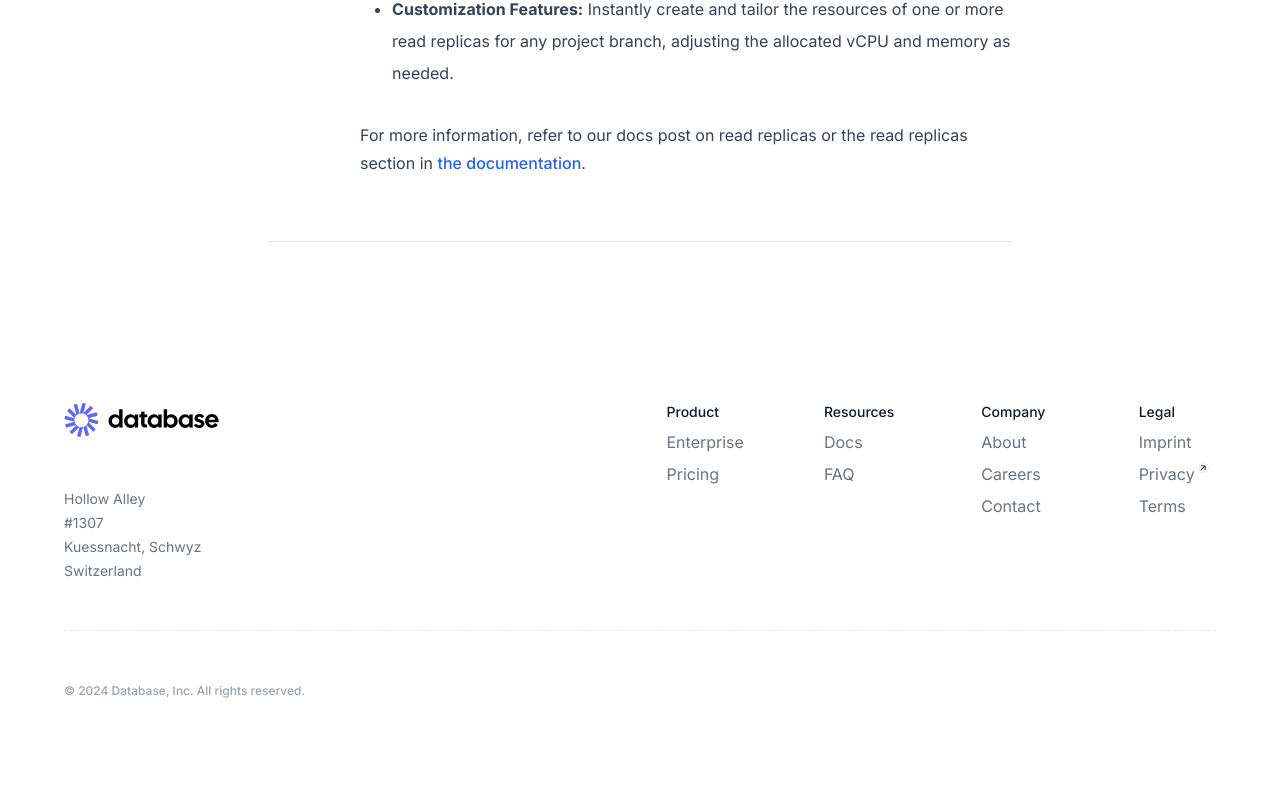
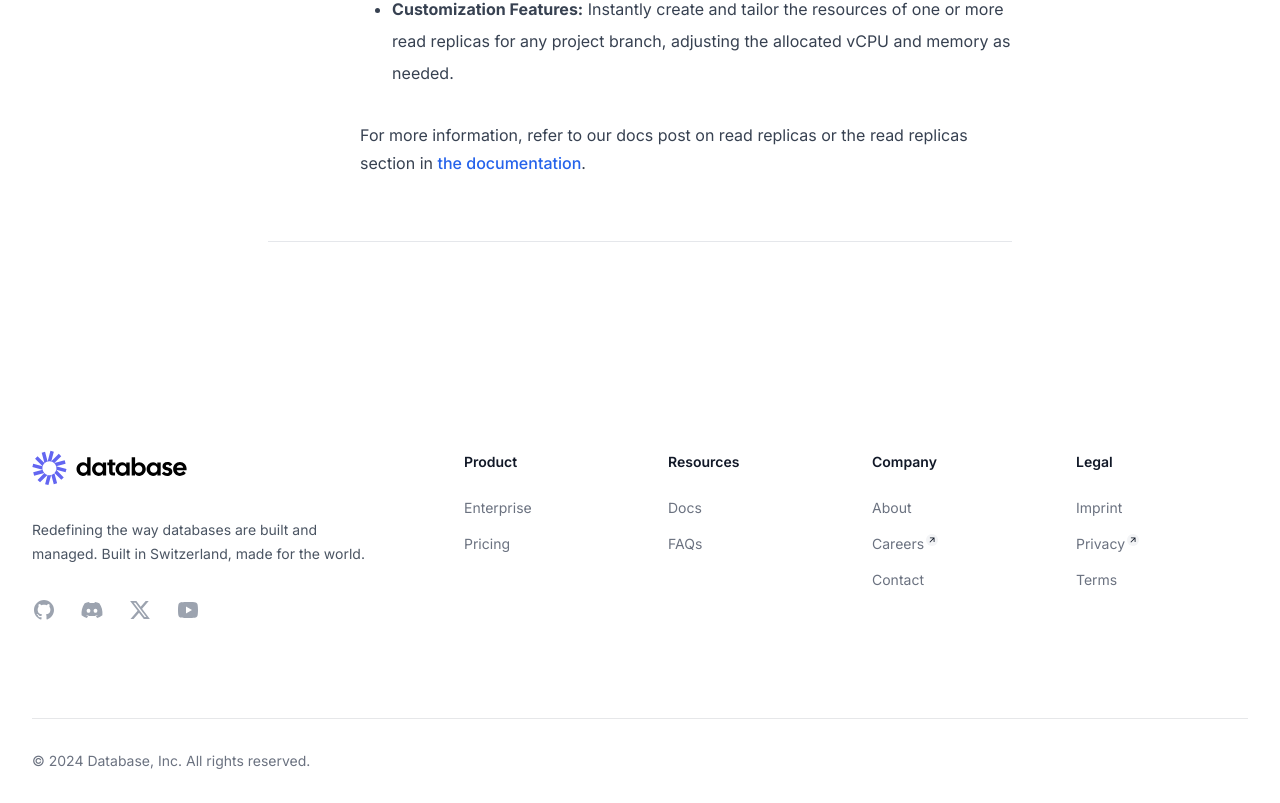
Before and after one commit to tremorlabs/template-database, a Next.js app: page /changelog in a window 1280 px wide. Shown: the part 2925-3728 px from the top of the page. Before the commit the page ends 3668 px from the top, so only its background shows below. Built offline with nearby package versions, Linux system fonts and the light colour scheme.

Commit message:
add: rework footer, cta button sm

```diff
--- a/src/components/ui/Cta.tsx
+++ b/src/components/ui/Cta.tsx
@@ -58,7 +58,7 @@ export default function Cta() {
                       placeholder="Your Work Email "
                     />
                     <Button
-                      className="h-10 flex-none"
+                      className="h-10 w-full sm:w-fit sm:flex-none"
                       type="submit"
                       variant="primary"
                     >
--- a/src/components/ui/Footer.tsx
+++ b/src/components/ui/Footer.tsx
@@ -5,6 +5,11 @@ import {
   RiArrowDownCircleFill,
   RiArrowRightUpFill,
   RiArrowRightUpLine,
+  RiDiscordFill,
+  RiGithubFill,
+  RiTwitterXFill,
+  RiTwitterXLine,
+  RiYoutubeFill,
 } from "@remixicon/react";
 
 const year = new Date().getFullYear();
@@ -46,32 +51,125 @@ const footerSections = [
   },
 ];
 
+const navigation = {
+  product: [
+    { name: 'Enterprise', href: '#', external: false },
+    { name: 'Pricing', href: '#', external: false },
+  ],
+  resources: [
+    { name: 'Docs', href: '#', external: false },
+    { name: 'FAQs', href: '#', external: false },
+  ],
+  company: [
+    { name: 'About', href: '#', external: false },
+    { name: 'Careers', href: '#', external: true },
+    { name: 'Contact', href: '#', external: false },
+  ],
+  legal: [
+    { name: 'Imprint', href: '#', external: false },
+    { name: 'Privacy', href: '#', external: true },
+    { name: 'Terms', href: '#', external: false },
+  ],
+  social: [
+    {
+      name: 'GitHub',
+      href: '#',
+      icon: RiGithubFill
+    },
+    {
+      name: 'Discord',
+      href: '#',
+      icon: RiDiscordFill
+    },
+    {
+      name: 'X',
+      href: '#',
+      icon: RiTwitterXFill
+    },
+    {
+      name: 'YouTube',
+      href: '#',
+      icon: RiYoutubeFill,
+    },
+  ],
+}
+
+
 export default function Footer() {
   return (
-    <footer className="mt-40 mb-10 mx-3">
-      <div className="max-w-6xl mx-auto">
-        <div className="flex flex-col gap-12 sm:gap-0 sm:flex-row justify-between mx-auto">
-          <div className="flex flex-col gap-12">
-            <DatabaseLogo className="w-40" />
-            <div>
-              <span className="text-gray-500 text-sm">
-                Hollow Alley <br /> #1307 <br />
-                Kuessnacht, Schwyz <br />
-                Switzerland{" "}
-              </span>
+
+    <footer className="bg-white" aria-labelledby="footer-heading">
+      <div className="mx-auto max-w-7xl px-6 pb-8 pt-16 sm:pt-24 lg:px-8 lg:pt-32">
+        <div className="xl:grid xl:grid-cols-3 xl:gap-20">
+          <div className="space-y-8">
+            <DatabaseLogo className="w-32 sm:w-40" />
+            <p className="text-sm leading-6 text-gray-600">
+              Redefining the way databases are built and managed. Built in Switzerland, made for the world.
+            </p>
+            <div className="flex space-x-6">
+              {navigation.social.map((item) => (
+                <a key={item.name} href={item.href} className="text-gray-400 hover:text-gray-500">
+                  <span className="sr-only">{item.name}</span>
+                  <item.icon className="h-6 w-6" aria-hidden="true" />
+                </a>
+              ))}
             </div>
           </div>
-          <div className="grid grid-cols-2 sm:grid-cols-4 gap-10 lg:gap-20">
-            {footerSections.map((section, index) => (
-              <div key={index}>
-                <h4 className="text-gray-900 text-sm font-medium">
-                  {section.title}
-                </h4>
-                <ul className="flex flex-col gap-2 mt-2">
-                  {section.items.map((item, itemIndex) => (
-                    <li key={itemIndex}>
+          <div className="mt-16 grid grid-cols-1 md:grid-cols-2 gap-14 sm:gap-8 xl:col-span-2 xl:mt-0">
+            <div className="grid grid-cols-2 gap-8">
+              <div>
+                <h3 className="text-sm font-semibold leading-6 text-gray-900">Product</h3>
+                <ul role="list" className="mt-6 space-y-4">
+                  {navigation.product.map((item) => (
+                    <li key={item.name}>
                       <Link
-                        className="text-gray-500 hover:text-gray-900 transition rounded-md flex"
+                        className="text-sm text-gray-500 hover:text-gray-900 transition rounded-md flex"
+                        href={item.href}
+                        target={item.external ? "_blank" : undefined}
+                        rel={item.external ? "noopener noreferrer" : undefined}
+                      >
+                        <span>{item.name}</span>
+                        {item.external && (
+                          <div className="bg-gray-100 size-3 p-px ml-0.5 rounded-full aspect-square">
+                            <RiArrowRightUpLine className="size-full text-gray-900 shrink-0" />
+                          </div>
+                        )}
+                      </Link>
+                    </li>
+                  ))}
+                </ul>
+              </div>
+              <div>
+                <h3 className="text-sm font-semibold leading-6 text-gray-900">Resources</h3>
+                <ul role="list" className="mt-6 space-y-4">
+                  {navigation.resources.map((item) => (
+                    <li key={item.name}>
+                      <Link
+                        className="text-sm text-gray-500 hover:text-gray-900 transition rounded-md flex"
+                        href={item.href}
+                        target={item.external ? "_blank" : undefined}
+                        rel={item.external ? "noopener noreferrer" : undefined}
+                      >
+                        <span>{item.name}</span>
+                        {item.external && (
+                          <div className="bg-gray-100 size-3 p-px ml-0.5 rounded-full aspect-square">
+                            <RiArrowRightUpLine className="size-full text-gray-900 shrink-0" />
+                          </div>
+                        )}
+                      </Link>
+                    </li>
+                  ))}
+                </ul>
+              </div>
+            </div>
+            <div className="grid grid-cols-2 gap-8">
+              <div>
+                <h3 className="text-sm font-semibold leading-6 text-gray-900">Company</h3>
+                <ul role="list" className="mt-6 space-y-4">
+                  {navigation.company.map((item) => (
+                    <li key={item.name}>
+                      <Link
+                        className="text-sm text-gray-500 hover:text-gray-900 transition rounded-md flex"
                         href={item.href}
                         target={item.external ? "_blank" : undefined}
                         rel={item.external ? "noopener noreferrer" : undefined}
@@ -87,14 +185,34 @@ export default function Footer() {
                   ))}
                 </ul>
               </div>
-            ))}
+              <div>
+                <h3 className="text-sm font-semibold leading-6 text-gray-900">Legal</h3>
+                <ul role="list" className="mt-6 space-y-4">
+                  {navigation.legal.map((item) => (
+                    <li key={item.name}>
+                      <Link
+                        className="text-sm text-gray-500 hover:text-gray-900 transition rounded-md flex"
+                        href={item.href}
+                        target={item.external ? "_blank" : undefined}
+                        rel={item.external ? "noopener noreferrer" : undefined}
+                      >
+                        <span>{item.name}</span>
+                        {item.external && (
+                          <div className=" bg-gray-100 size-3 p-px ml-0.5 rounded-full aspect-square">
+                            <RiArrowRightUpLine className="size-full text-gray-900 shrink-0" />
+                          </div>
+                        )}
+                      </Link>
+                    </li>
+                  ))}
+                </ul>
+              </div>
+            </div>
           </div>
         </div>
-        <div className="w-full border-b border-dashed my-12" />
-
-        <p className="text-xs leading-6 text-gray-400 font-medium ">
-          &copy; {year} Database, Inc. All rights reserved.
-        </p>
+        <div className="mt-16 border-t border-gray-900/10 pt-8 sm:mt-20 lg:mt-24">
+          <p className="text-sm leading-5 text-gray-500">&copy; {year} Database, Inc. All rights reserved.</p>
+        </div>
       </div>
     </footer>
   );
```
Lines whose indentation alone changed are shown as unchanged.
